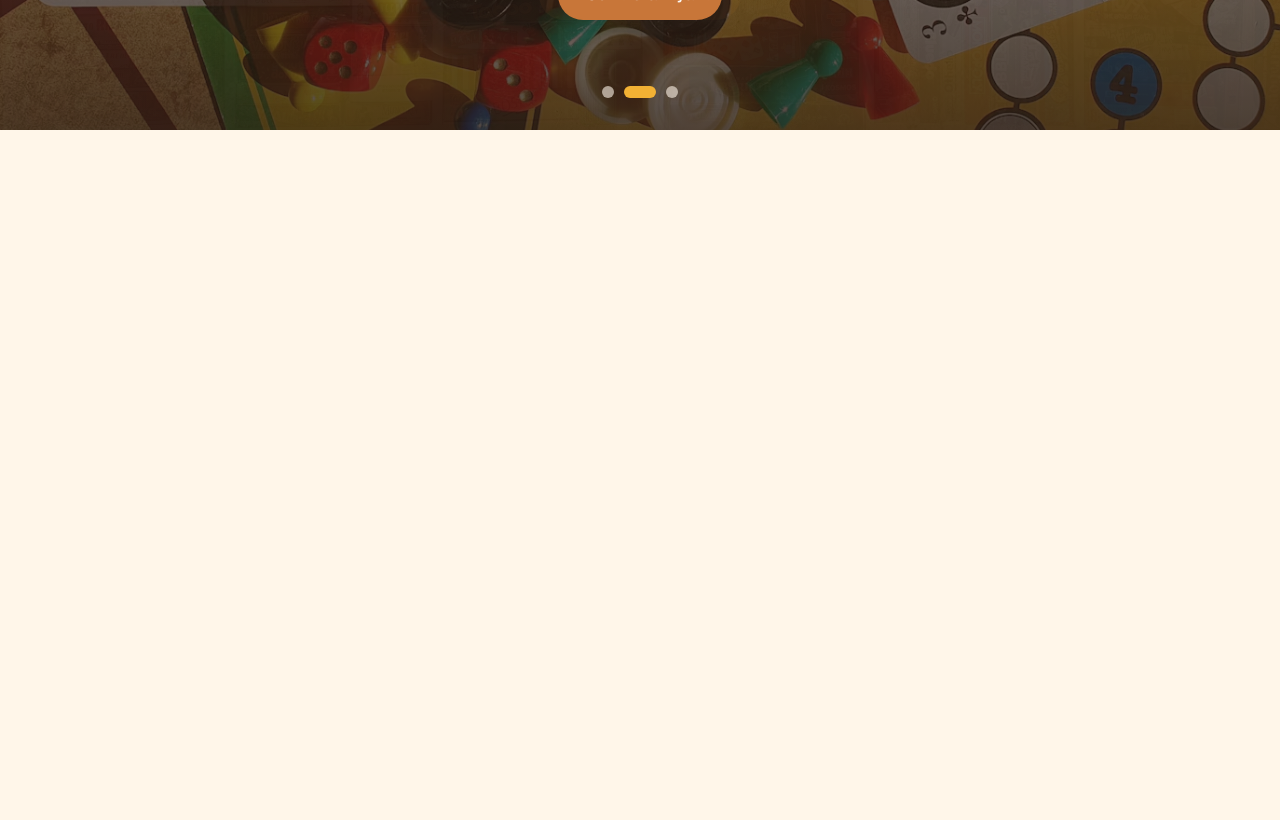
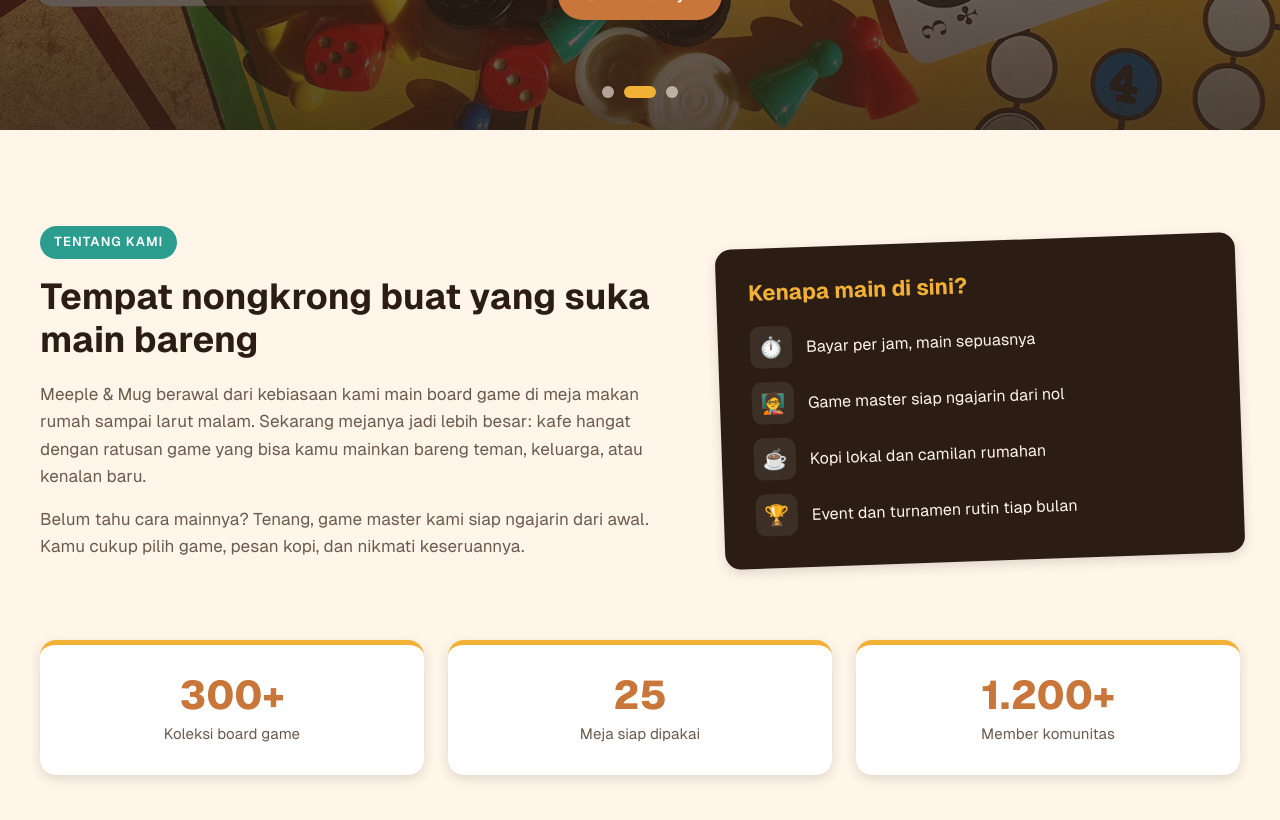
Before and after one commit to marcellinofebrian08-cloud/535250036_Tugas5_PraktikumFrontEnd, a Next.js app: page / in a window 1280 px wide. Shown: the part 540-1360 px from the top of the page. Before the commit the page ends 800 px from the top, so only its background shows below. Built offline with nearby package versions, Linux system fonts and the light colour scheme.

Commit message:
feat: tambah section tentang dengan cerita kafe dan angka highlight

```diff
--- a/src/app/page.tsx
+++ b/src/app/page.tsx
@@ -1,5 +1,6 @@
 import Navbar from "../components/navbar";
 import HeroSection from "../components/herosection";
+import About from "../components/about";
 import styles from "./page.module.css";
 
 export default function Home() {
@@ -8,6 +9,7 @@ export default function Home() {
       <Navbar />
       <main className={styles.main}>
         <HeroSection />
+        <About />
       </main>
     </>
   );
--- /dev/null
+++ b/src/components/about.module.css
@@ -0,0 +1,124 @@
+.about {
+  padding: 96px 24px;
+  background: var(--background);
+}
+
+.container {
+  max-width: 1200px;
+  margin: 0 auto;
+}
+
+.content {
+  display: grid;
+  grid-template-columns: 1.2fr 1fr;
+  gap: 56px;
+  align-items: center;
+}
+
+.label {
+  display: inline-block;
+  margin-bottom: 16px;
+  padding: 6px 14px;
+  border-radius: 999px;
+  background: var(--secondary);
+  color: var(--white);
+  font-size: 13px;
+  font-weight: 600;
+  letter-spacing: 1px;
+  text-transform: uppercase;
+}
+
+.title {
+  margin-bottom: 20px;
+  font-size: 36px;
+}
+
+.text p {
+  margin-bottom: 16px;
+  color: var(--muted);
+  font-size: 17px;
+}
+
+.featureCard {
+  padding: 32px;
+  border-radius: var(--radius);
+  background: var(--dark);
+  color: var(--background);
+  box-shadow: var(--shadow);
+  transform: rotate(-2deg);
+  transition: transform 0.3s, box-shadow 0.3s;
+}
+
+.featureCard:hover {
+  transform: rotate(0deg) translateY(-6px);
+  box-shadow: var(--shadow-hover);
+}
+
+.featureTitle {
+  margin-bottom: 20px;
+  color: var(--accent);
+  font-size: 22px;
+}
+
+.featureList {
+  display: flex;
+  flex-direction: column;
+  gap: 14px;
+  margin: 0;
+  padding: 0;
+}
+
+.featureList li {
+  display: flex;
+  align-items: center;
+  gap: 14px;
+  font-size: 16px;
+}
+
+.featureIcon {
+  display: flex;
+  align-items: center;
+  justify-content: center;
+  flex-shrink: 0;
+  width: 42px;
+  height: 42px;
+  border-radius: 10px;
+  background: #ffffff14;
+  font-size: 20px;
+}
+
+.stats {
+  display: grid;
+  grid-template-columns: repeat(3, 1fr);
+  gap: 24px;
+  margin-top: 64px;
+}
+
+.statCard {
+  padding: 28px 24px;
+  border-top: 5px solid var(--accent);
+  border-radius: var(--radius);
+  background: var(--white);
+  text-align: center;
+  box-shadow: var(--shadow);
+  transition: transform 0.25s, box-shadow 0.25s;
+}
+
+.statCard:hover {
+  transform: translateY(-6px);
+  box-shadow: var(--shadow-hover);
+}
+
+.statValue {
+  display: block;
+  margin-bottom: 4px;
+  color: var(--primary);
+  font-size: 40px;
+  font-weight: 800;
+  line-height: 1.1;
+}
+
+.statLabel {
+  color: var(--muted);
+  font-size: 15px;
+}
--- /dev/null
+++ b/src/components/about.tsx
@@ -0,0 +1,63 @@
+import styles from "./about.module.css";
+
+const features = [
+  { icon: "⏱️", text: "Bayar per jam, main sepuasnya" },
+  { icon: "🧑‍🏫", text: "Game master siap ngajarin dari nol" },
+  { icon: "☕", text: "Kopi lokal dan camilan rumahan" },
+  { icon: "🏆", text: "Event dan turnamen rutin tiap bulan" },
+];
+
+const stats = [
+  { value: "300+", label: "Koleksi board game" },
+  { value: "25", label: "Meja siap dipakai" },
+  { value: "1.200+", label: "Member komunitas" },
+];
+
+export default function About() {
+  return (
+    <section id="about" className={styles.about}>
+      <div className={styles.container}>
+        <div className={styles.content}>
+          <div className={styles.text}>
+            <span className={styles.label}>Tentang Kami</span>
+            <h2 className={styles.title}>
+              Tempat nongkrong buat yang suka main bareng
+            </h2>
+            <p>
+              Meeple &amp; Mug berawal dari kebiasaan kami main board game di
+              meja makan rumah sampai larut malam. Sekarang mejanya jadi lebih
+              besar: kafe hangat dengan ratusan game yang bisa kamu mainkan
+              bareng teman, keluarga, atau kenalan baru.
+            </p>
+            <p>
+              Belum tahu cara mainnya? Tenang, game master kami siap ngajarin
+              dari awal. Kamu cukup pilih game, pesan kopi, dan nikmati
+              keseruannya.
+            </p>
+          </div>
+
+          <div className={styles.featureCard}>
+            <h3 className={styles.featureTitle}>Kenapa main di sini?</h3>
+            <ul className={styles.featureList}>
+              {features.map((feature) => (
+                <li key={feature.text}>
+                  <span className={styles.featureIcon}>{feature.icon}</span>
+                  {feature.text}
+                </li>
+              ))}
+            </ul>
+          </div>
+        </div>
+
+        <div className={styles.stats}>
+          {stats.map((stat) => (
+            <div key={stat.label} className={styles.statCard}>
+              <span className={styles.statValue}>{stat.value}</span>
+              <span className={styles.statLabel}>{stat.label}</span>
+            </div>
+          ))}
+        </div>
+      </div>
+    </section>
+  );
+}
```
